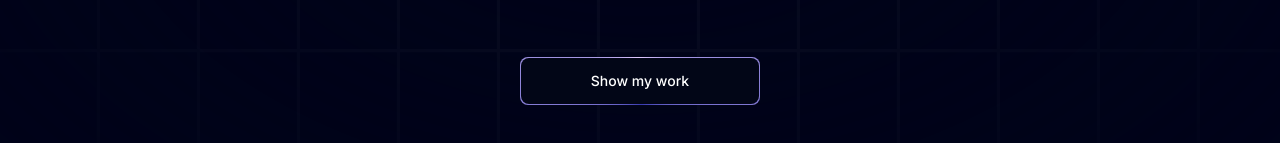
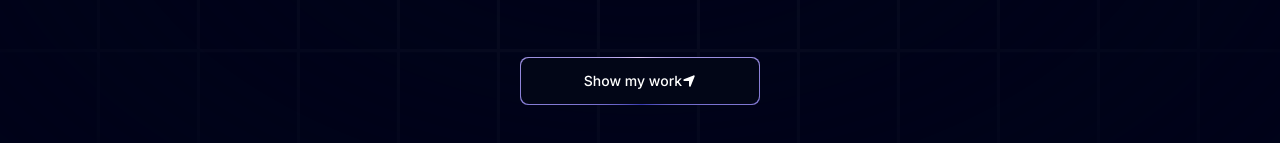
Before and after one commit to Millz98/portfolio, a Next.js app: page / in a window 1280 px wide. Shown: the part 551-694 px from the top of the page. Built offline with nearby package versions, Linux system fonts and the light colour scheme.

Commit message:
added icon arrow to button, misc changes

```diff
--- a/components/Hero.tsx
+++ b/components/Hero.tsx
@@ -1,6 +1,7 @@
 import { Spotlight } from './ui/Spotlight';
 import { TextGenerateEffect } from './ui/TextGenerateEffect';
 import MagicButton from './ui/MagicButton';
+import { FaLocationArrow } from "react-icons/fa6";
 
 
 const Hero = () => {
@@ -52,7 +53,10 @@ const Hero = () => {
             Hi! I&apos;m Dave, a Next.js Developer based in Canada.
           </p>
           <a href="#about">
-            <MagicButton title="Show my work" />
+            <MagicButton title="Show my work"
+            icon={<FaLocationArrow />}
+            position='right'
+            />
           </a>
        </div>
       </div>
--- a/components/ui/MagicButton.tsx
+++ b/components/ui/MagicButton.tsx
@@ -11,6 +11,7 @@ const MagicButton = ({
     <span className={'inline-flex h-full w-full cursor-pointer items-center justify-center rounded-lg bg-slate-950 px-7 text-sm font-medium text-white backdrop-blur-3xl ${otherClasses}'}>
         {position === 'left' && icon}
         {title}
+        {position === 'right' && icon}
     </span>
     </button>
     )
--- a/package.json
+++ b/package.json
@@ -16,6 +16,7 @@
     "next-themes": "^0.3.0",
     "react": "^18",
     "react-dom": "^18",
+    "react-icons": "^5.2.1",
     "tailwind-merge": "^2.3.0",
     "tailwindcss-animate": "^1.0.7"
   },
```
Also changed, not shown: 1 other file (tests, documents, lock files or other folders).
